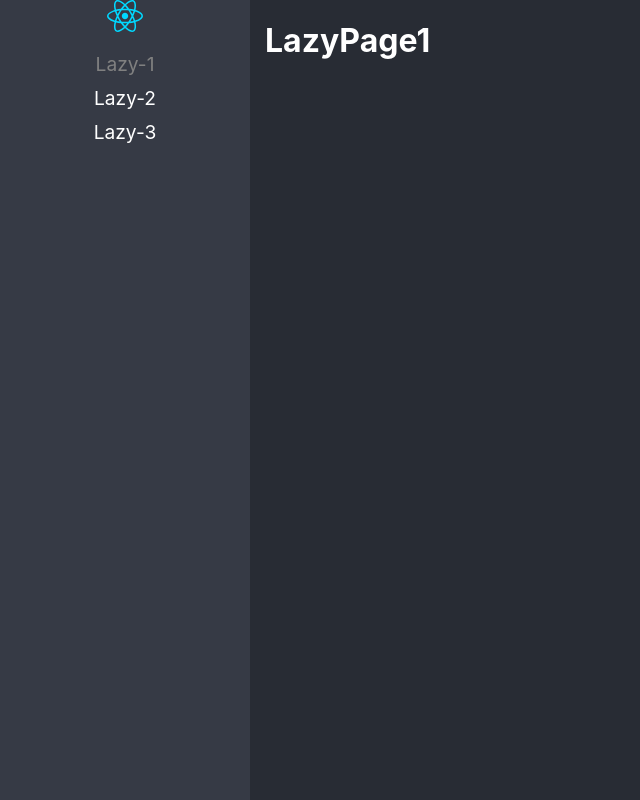
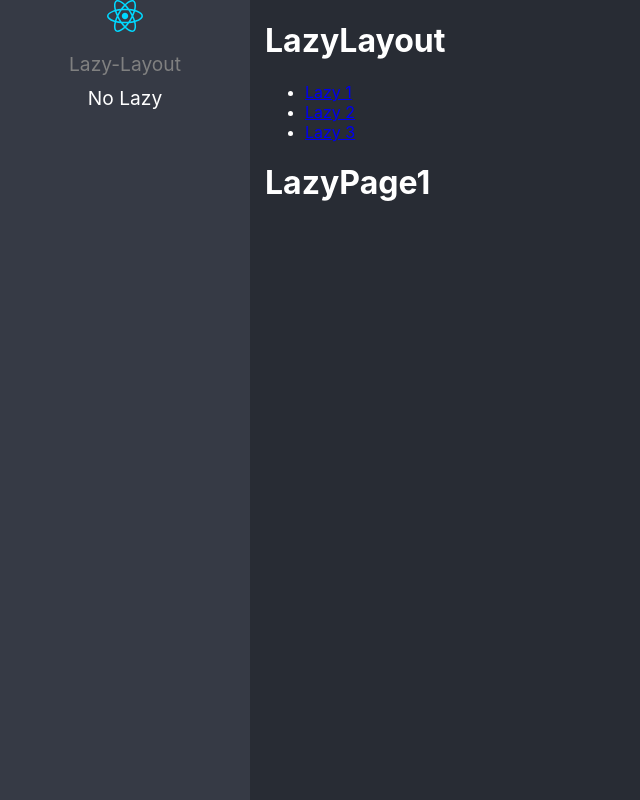
Before and after one commit to Francisco-Merchan/react-p, a React (Vite) app: page /lazyload/lazy1 in a window 1280 px wide. Before the commit this address led to /lazy1. Shown: the whole page, without its empty margins (0-640 px from the left). Built offline with nearby package versions, Linux system fonts and the light colour scheme.

Commit message:
rutas anidadas listas

```diff
--- /dev/null
+++ b/src/01-lazyLoad/layout/LazyLayout.tsx
@@ -0,0 +1,33 @@
+import { NavLink, Navigate, Route, Routes } from "react-router-dom";
+import LazyPage1 from "../pages/LazyPage1";
+import LazyPage2 from "../pages/LazyPage2";
+import LazyPage3 from "../pages/LazyPage3";
+
+export const LazyLayout = () => {
+  return (
+    <div>
+      <h1>LazyLayout</h1>
+      {/* Rutas Hijas */}
+      <ul>
+        <li>
+          <NavLink to="lazy1">Lazy 1</NavLink>
+        </li>
+        <li>
+          <NavLink to="lazy2">Lazy 2</NavLink>
+        </li>
+        <li>
+          <NavLink to="lazy3">Lazy 3</NavLink>
+        </li>
+      </ul>
+
+      <Routes>
+        <Route path="lazy1" element={<LazyPage1 />} />
+        <Route path="lazy2" element={<LazyPage2 />} />
+        <Route path="lazy3" element={<LazyPage3 />} />
+        <Route path="*" element={<Navigate replace to="lazy1" />} />
+      </Routes>
+    </div>
+  );
+};
+
+export default LazyLayout;
--- /dev/null
+++ b/src/01-lazyLoad/pages/NoLazy.tsx
@@ -0,0 +1,7 @@
+export const NoLazy = () => {
+  return (
+    <div>
+      <h1>No LazyLoad</h1>
+    </div>
+  );
+};
--- a/src/routes/routes.ts
+++ b/src/routes/routes.ts
@@ -1,4 +1,5 @@
 import { lazy, LazyExoticComponent } from "react";
+import { NoLazy } from "../01-lazyLoad/pages/NoLazy";
 
 type JSXComponent = () => JSX.Element
 
@@ -9,27 +10,19 @@
   name: string
 }
 
-const Lazy1 = lazy(() => import('../01-lazyLoad/pages/LazyPage1'))
-const Lazy2 = lazy(() => import('../01-lazyLoad/pages/LazyPage2'))
-const Lazy3 = lazy(() => import('../01-lazyLoad/pages/LazyPage3'))
+const LazyLayout = lazy(() => import('../01-lazyLoad/layout/LazyLayout'))
 
 export const routes: Route[] = [
   {
-    to: '/lazy1',
-    path: 'lazy1',
-    Component: Lazy1,
-    name: 'Lazy-1'
+    to: '/lazyload/',
+    path: '/lazyload/*',
+    Component: LazyLayout,
+    name: 'Lazy-Layout'
   },
   {
-    to: '/lazy2',
-    path: 'lazy2',
-    Component: Lazy2,
-    name: 'Lazy-2'
-  },
-  {
-    to: '/lazy3',
-    path: 'lazy3',
-    Component: Lazy3,
-    name: 'Lazy-3'
+    to: '/no-lazy',
+    path: 'no-lazy',
+    Component: NoLazy,
+    name: 'No Lazy'
   }
 ]
```
